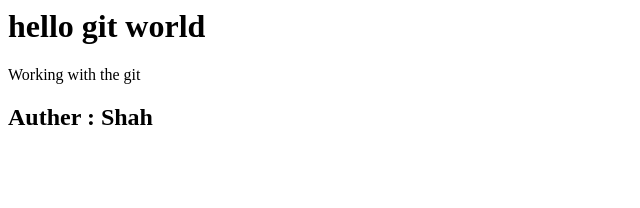
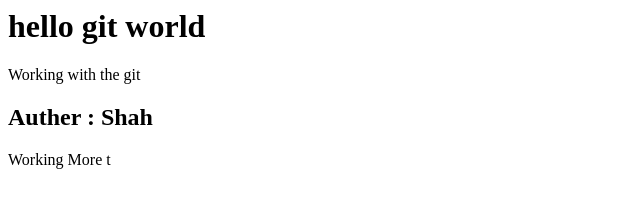
Before and after one commit to AnasMohammedShah/GitGithubMasterclass, a plain HTML site: page index.html in a window 1280 px wide. Shown: the whole page, without its empty margins (0-640 px from the left). Drawn offline with Linux system fonts and the light colour scheme.

```diff
--- a/index.html
+++ b/index.html
@@ -3,3 +3,6 @@
   <p>Working with the git</p>
 </div>
 <h2>Auther : Shah</h2>
+<div>
+  <p>Working More t</p>
+</div>
```
